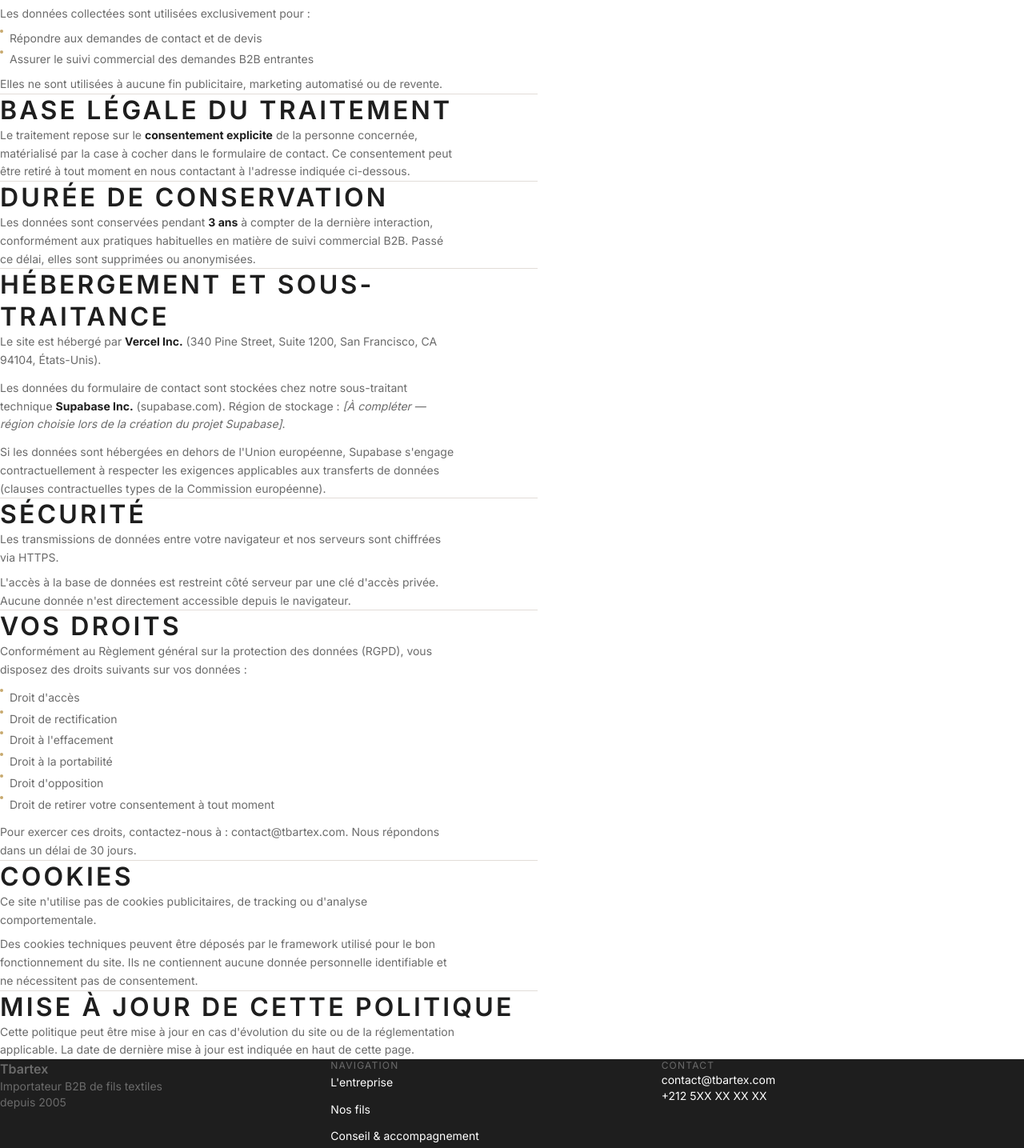
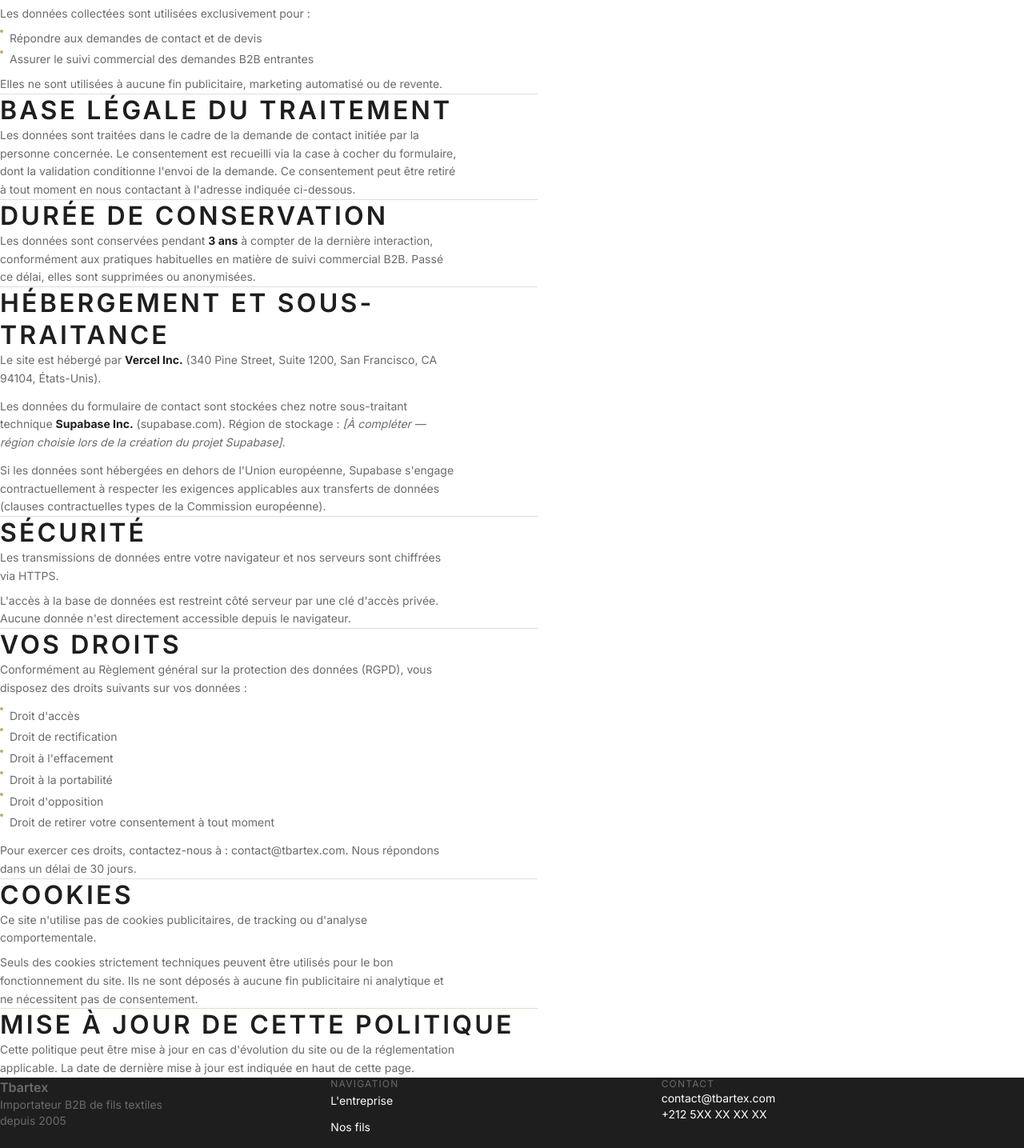
Before and after one commit to Tyouness/tbartex, a Next.js app: page /politique-confidentialite in a window 1280 px wide. Shown: the part 625-2060 px from the top of the page at 80% size. Built offline with nearby package versions, Linux system fonts and the light colour scheme.

Commit message:
fix: reformulation base légale et cookies dans politique de confidentialité

```diff
--- a/app/politique-confidentialite/page.tsx
+++ b/app/politique-confidentialite/page.tsx
@@ -104,10 +104,10 @@ export default function PolitiqueConfidentialitePage() {
                 Base légale du traitement
               </h2>
               <p className="text-sm text-[#6b6b6b] leading-relaxed">
-                Le traitement repose sur le{" "}
-                <strong className="text-[#1e1e1e]">consentement explicite</strong>{" "}
-                de la personne concernée, matérialisé par la case à cocher dans le
-                formulaire de contact. Ce consentement peut être retiré à tout
+                Les données sont traitées dans le cadre de la demande de contact
+                initiée par la personne concernée. Le consentement est recueilli
+                via la case à cocher du formulaire, dont la validation conditionne
+                l&apos;envoi de la demande. Ce consentement peut être retiré à tout
                 moment en nous contactant à l&apos;adresse indiquée ci-dessous.
               </p>
             </section>
@@ -223,13 +223,13 @@ export default function PolitiqueConfidentialitePage() {
               </h2>
               <div className="flex flex-col gap-2 text-sm text-[#6b6b6b] leading-relaxed">
                 <p>
-                  Ce site n&apos;utilise pas de cookies publicitaires, de tracking ou
-                  d&apos;analyse comportementale.
+                  Ce site n&apos;utilise pas de cookies publicitaires, de tracking
+                  ou d&apos;analyse comportementale.
                 </p>
                 <p>
-                  Des cookies techniques peuvent être déposés par le framework
-                  utilisé pour le bon fonctionnement du site. Ils ne contiennent
-                  aucune donnée personnelle identifiable et ne nécessitent pas de
+                  Seuls des cookies strictement techniques peuvent être utilisés
+                  pour le bon fonctionnement du site. Ils ne sont déposés à
+                  aucune fin publicitaire ni analytique et ne nécessitent pas de
                   consentement.
                 </p>
               </div>
```
